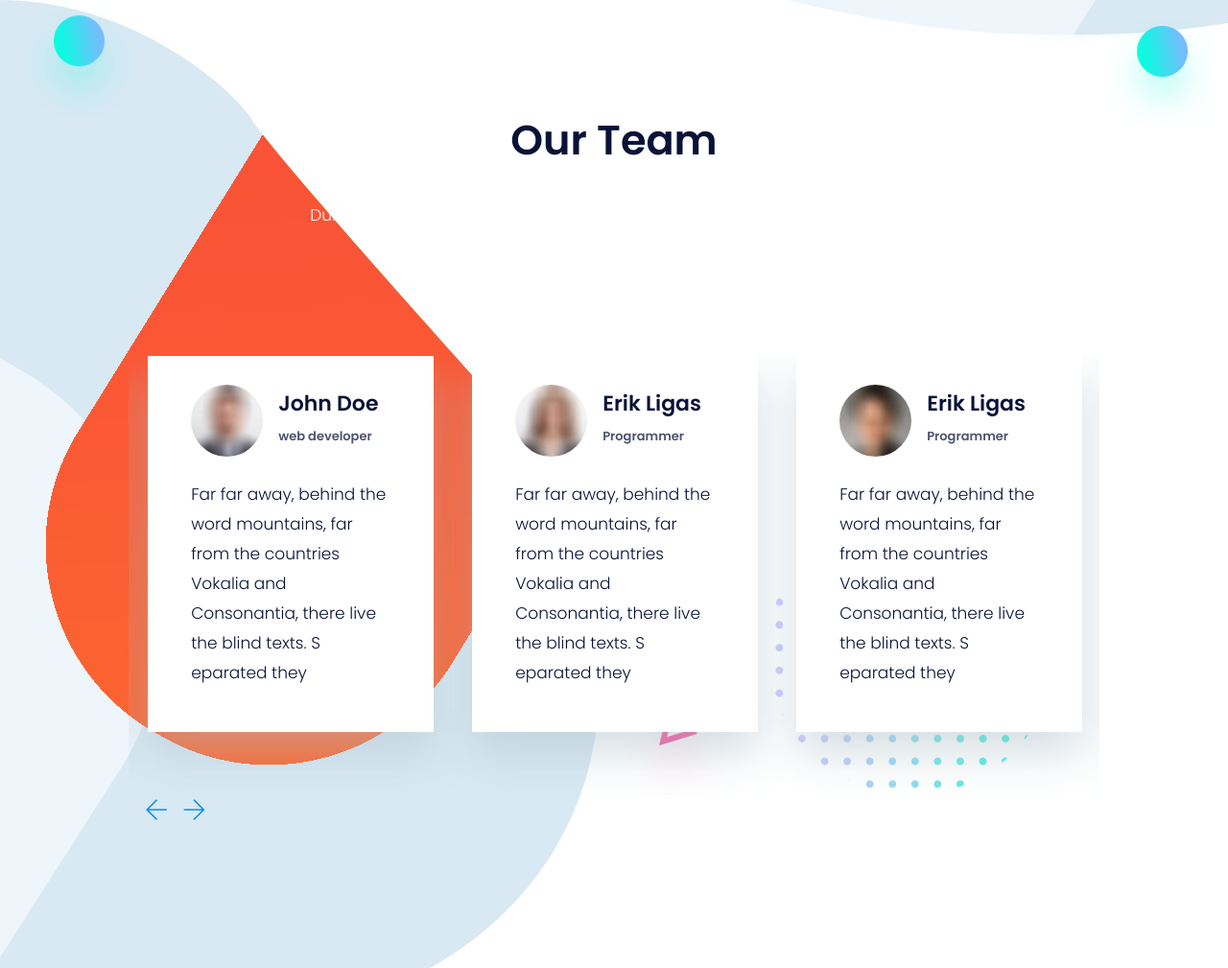
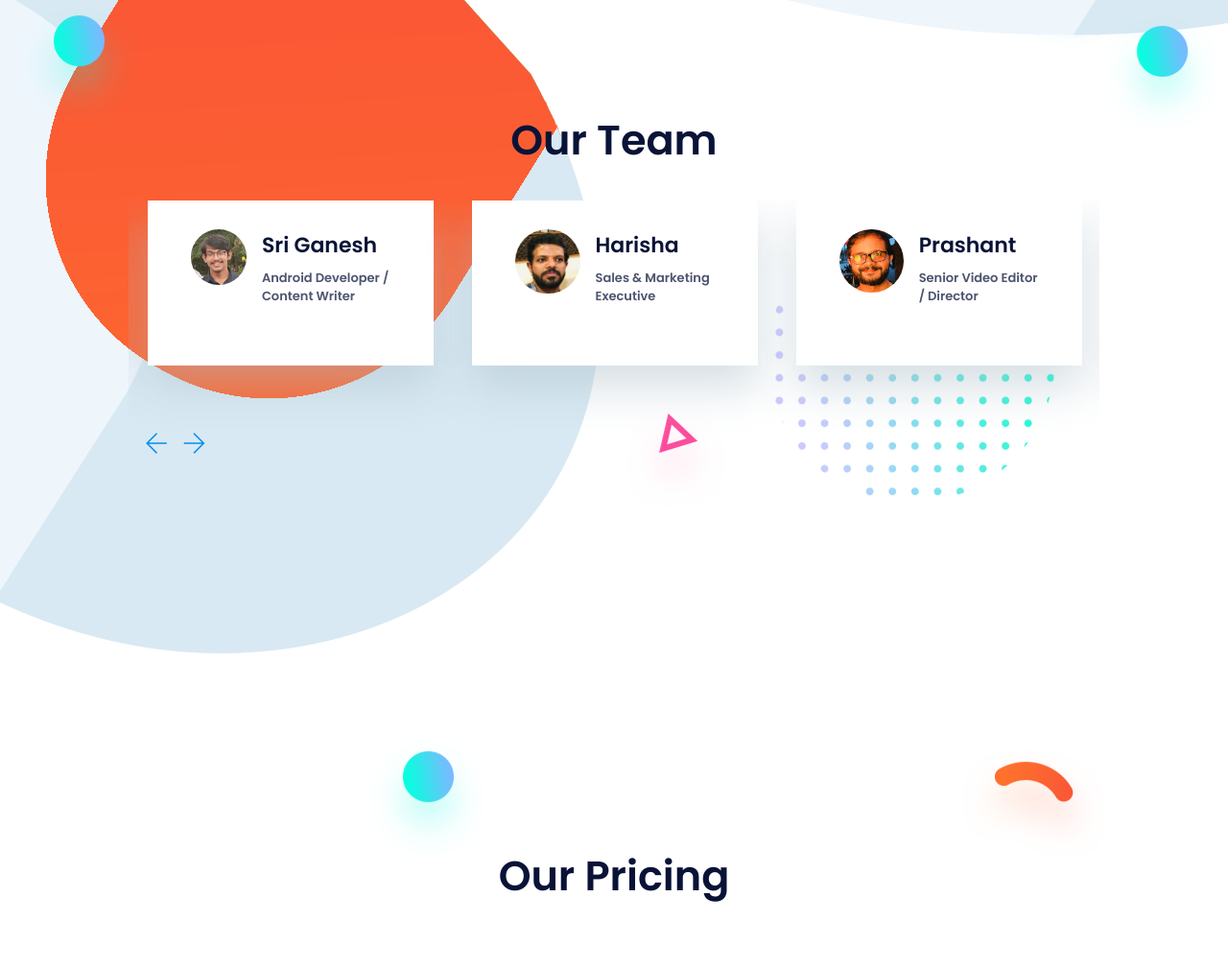
Before and after one commit to ManishMachaiah/ekangi, a plain HTML site: page index.html in a window 1280 px wide. Shown: the part 3965-4974 px from the top of the page at 96% size. Drawn offline with Linux system fonts and the light colour scheme.

Commit message:
Update index.html

```diff
--- a/index.html
+++ b/index.html
@@ -236,8 +236,8 @@
     <div class="row">
       <div class="col-lg-12 text-center">
         <h2 class="section-title">Our Team</h2>
-        <p class="mb-100">Duis aute irure dolor in reprehenderit in voluptate velit esse cillum dolore eu<br>
-          fugiat nulla pariatur. Excepteur sint occaecat </p>
+        <!-- <p class="mb-100">Duis aute irure dolor in reprehenderit in voluptate velit esse cillum dolore eu<br>
+          fugiat nulla pariatur. Excepteur sint occaecat </p> -->
       </div>
     </div>
     <div class="col-10 mx-auto">
@@ -246,68 +246,69 @@
         <div class="team-member">
           <div class="d-flex mb-4">
             <div class="mr-3">
-              <img class="rounded-circle img-fluid" src="images/team/team-1.jpg" alt="team-member">
+              <img class="rounded-circle img-fluid" src="images/team/PGT.jpg" alt="team-member">
             </div>
             <div class="align-self-center">
-              <h4>Becroft</h4>
-              <h6 class="text-color">web designer</h6>
+              <h4>Prashanth</h4>
+              <h6 class="text-color">Digital Marketing Executive</h6>
             </div>
           </div>
-          <p>Far far away, behind the word mountains, far from the countries Vokalia and Consonantia, there live the blind texts. S eparated they</p>
+          <!-- <p>Far far away, behind the word mountains, far from the countries Vokalia and Consonantia, there live the blind texts. S eparated they</p> -->
         </div>
         <!-- team-member -->
         <div class="team-member">
           <div class="d-flex mb-4">
             <div class="mr-3">
-              <img class="rounded-circle img-fluid" src="images/team/team-2.jpg" alt="team-member">
+              <img class="rounded-circle img-fluid" src="images/team/SG.jpg" alt="team-member">
             </div>
             <div class="align-self-center">
-              <h4>John Doe</h4>
-              <h6 class="text-color">web developer</h6>
+              <h4>Sri Ganesh</h4>
+              <h6 class="text-color">Android Developer / Content Writer</h6>
             </div>
           </div>
-          <p>Far far away, behind the word mountains, far from the countries Vokalia and Consonantia, there live the blind texts. S eparated they</p>
+          <!-- <p>Far far away, behind the word mountains, far from the countries Vokalia and Consonantia, there live
+            the blind texts. S eparated they</p> -->
         </div>
                 <!-- team-member -->
                 <div class="team-member">
                   <div class="d-flex mb-4">
                     <div class="mr-3">
-              <img class="rounded-circle img-fluid" src="images/team/team-3.jpg" alt="team-member">
+                      <img class="rounded-circle img-fluid" src="images/team/HR.jpg" alt="team-member">
                     </div>
                     <div class="align-self-center">
-              <h4>Erik Ligas</h4>
-              <h6 class="text-color">Programmer</h6>
+                      <h4>Harisha</h4>
+                      <h6 class="text-color"> Sales & Marketing Executive </h6>
                     </div>
                   </div>
-          <p>Far far away, behind the word mountains, far from the countries Vokalia and Consonantia, there live
-            the blind texts. S eparated they</p>
+                  <!-- <p>Far far away, behind the word mountains, far from the countries Vokalia and Consonantia, there live
+                    the blind texts. S eparated they</p> -->
                 </div>
         <!-- team-member -->
         <div class="team-member">
           <div class="d-flex mb-4">
             <div class="mr-3">
-              <img class="rounded-circle img-fluid" src="images/team/team-1.jpg" alt="team-member">
+              <img class="rounded-circle img-fluid" src="images/team/PK.jpg" alt="team-member">
             </div>
             <div class="align-self-center">
-              <h4>Erik Ligas</h4>
-              <h6 class="text-color">Programmer</h6>
+              <h4>Prashant </h4>
+              <h6 class="text-color">Senior Video Editor / Director </h6>
             </div>
           </div>
-          <p>Far far away, behind the word mountains, far from the countries Vokalia and Consonantia, there live
-            the blind texts. S eparated they</p>
+          <!-- <p>Far far away, behind the word mountains, far from the countries Vokalia and Consonantia, there live
+            the blind texts. S eparated they</p> -->
         </div>
         <!-- team-member -->
         <div class="team-member">
           <div class="d-flex mb-4">
             <div class="mr-3">
-              <img class="rounded-circle img-fluid" src="images/team/team-2.jpg" alt="team-member">
+              <img class="rounded-circle img-fluid" src="images/team/MPT.jpg" alt="team-member">
             </div>
             <div class="align-self-center">
-              <h4>John Doe</h4>
-              <h6 class="text-color">web developer</h6>
+              <h4>Manish</h4>
+              <h6 class="text-color">Web Developer / Graphic Designer</h6>
             </div>
           </div>
-          <p>Far far away, behind the word mountains, far from the countries Vokalia and Consonantia, there live the blind texts. S eparated they</p>
+          <!-- <p>Far far away, behind the word mountains, far from the countries Vokalia and Consonantia, there live the blind texts. S eparated they</p> -->
         </div>
       </div>
     </div>
```
Lines whose indentation alone changed are shown as unchanged.
